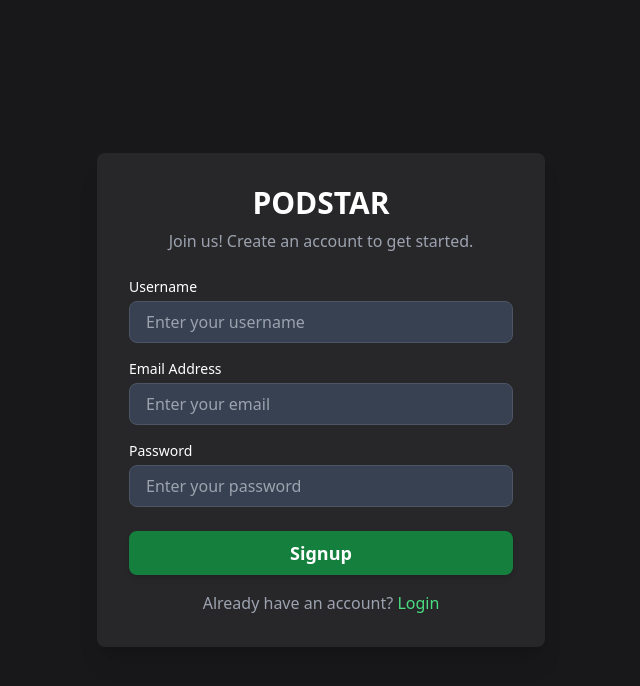
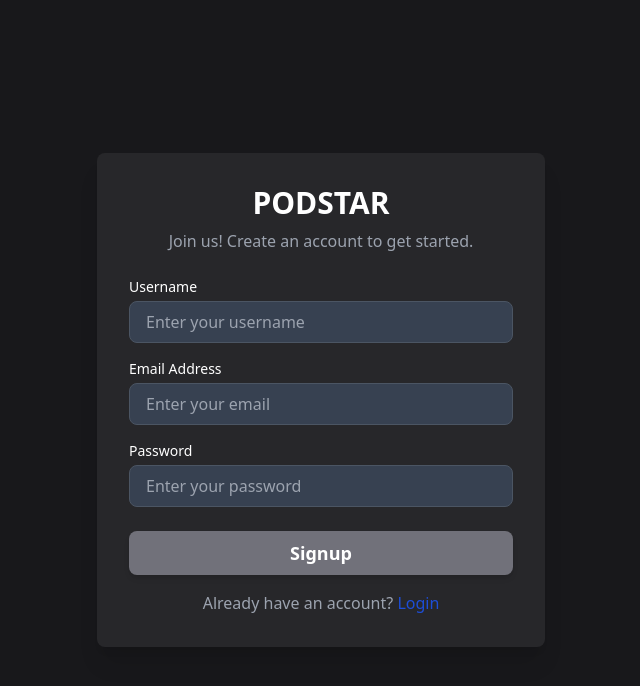
Before and after one commit to tanvigupta05/PodDeck, a React (Vite) app in the folder frontend/: page /signup in a window 1280 px wide. Shown: the top 686 px of the page, without its empty margins (319-959 px from the left). Built offline with nearby package versions, Linux system fonts and the light colour scheme; no server answers.

Commit message:
made few changes

```diff
--- a/frontend/src/components/Profile/YourPodcast.jsx
+++ b/frontend/src/components/Profile/YourPodcast.jsx
@@ -85,13 +85,13 @@ const YourPodcast = () => {
             <div className="flex gap-2 mt-2 justify-between items-center border-t border-zinc-600 pt-2">
               <button
                 onClick={() => handleEdit(items)}
-                className="bg-blue-500 text-white px-2 py-1 rounded hover:bg-blue-600 transition-all text-sm"
+                className="bg-zinc-700 text-white px-2 py-1 rounded hover:text-semibold transition-all text-sm"
               >
                 Edit
               </button>
               <button
                 onClick={() => handleDelete(items._id)}
-                className="bg-red-500 text-white px-2 py-1 rounded hover:bg-red-600 transition-all text-sm"
+                className="bg-zinc-700 text-red-600 font-semibold px-2 py-1 rounded hover: text-white transition-all text-sm"
                 disabled={isLoading}
               >
                 Delete
--- a/frontend/src/pages/Login.jsx
+++ b/frontend/src/pages/Login.jsx
@@ -93,7 +93,7 @@ const Login = () => {
             <div className="mt-6">
               <button
                 onClick={handleSubmit}
-                className="w-full px-4 py-2 bg-blue-700 hover:bg-green-800 text-white font-semibold text-lg rounded-lg shadow-md transition-transform transform hover:scale-105"
+                className="w-full px-4 py-2 bg-zinc-500 hover:bg-green-800 text-white font-semibold text-lg rounded-lg shadow-md transition-transform transform hover:scale-105"
               >
                 Login
               </button>
--- a/frontend/src/pages/Signup.jsx
+++ b/frontend/src/pages/Signup.jsx
@@ -101,7 +101,7 @@ const Signup = () => {
             <div className="mt-6">
               <button
                 onClick={handleSubmit}
-                className="w-full px-4 py-2 bg-green-700 hover:bg-green-800 text-white font-semibold text-lg rounded-lg shadow-md transition-transform transform hover:scale-105"
+                className="w-full px-4 py-2 bg-zinc-500 hover:bg-green-800 text-white font-semibold text-lg rounded-lg shadow-md transition-transform transform hover:scale-105"
               >
                 Signup
               </button>
@@ -112,7 +112,7 @@ const Signup = () => {
                 Already have an account?{" "}
                 <Link
                   to="/login"
-                  className="text-green-400 hover:text-green-500 font-medium"
+                  className="text-blue-700 hover:text-green-500 font-medium"
                 >
                   Login
                 </Link>
```
